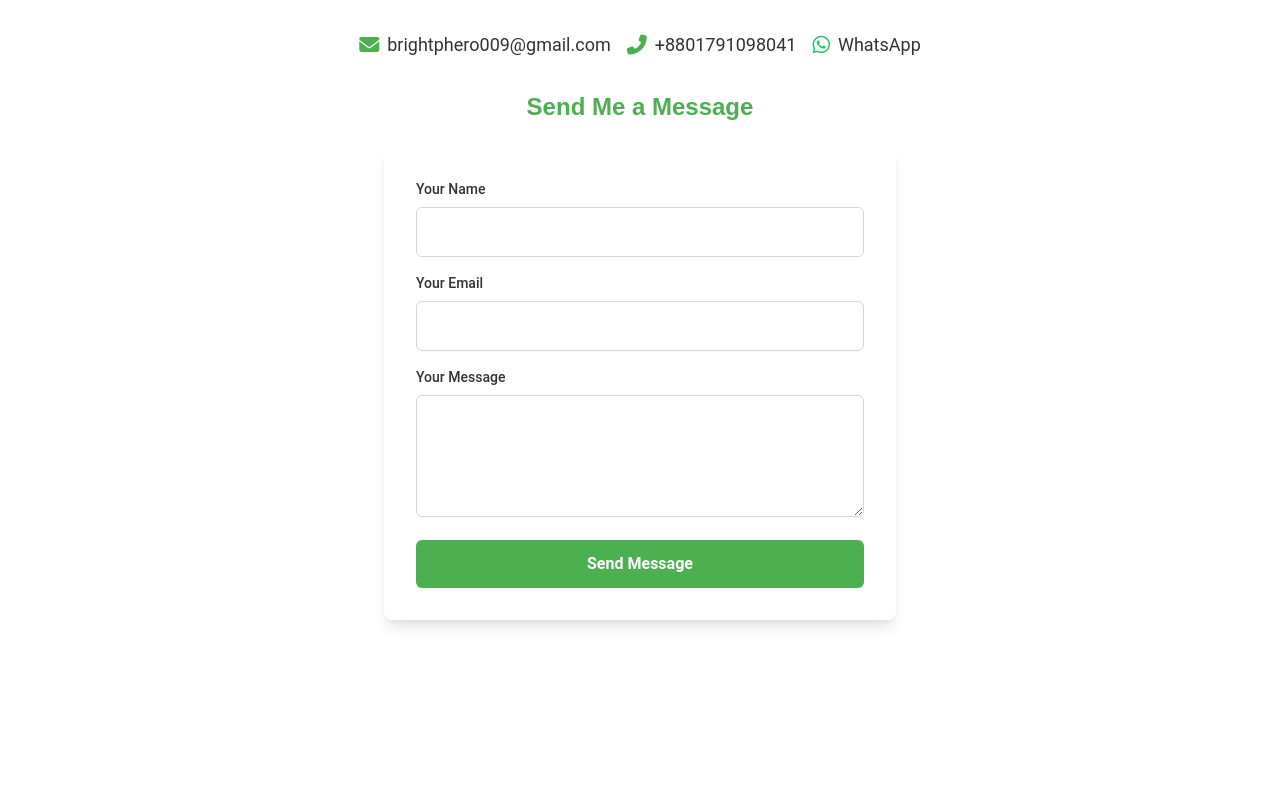
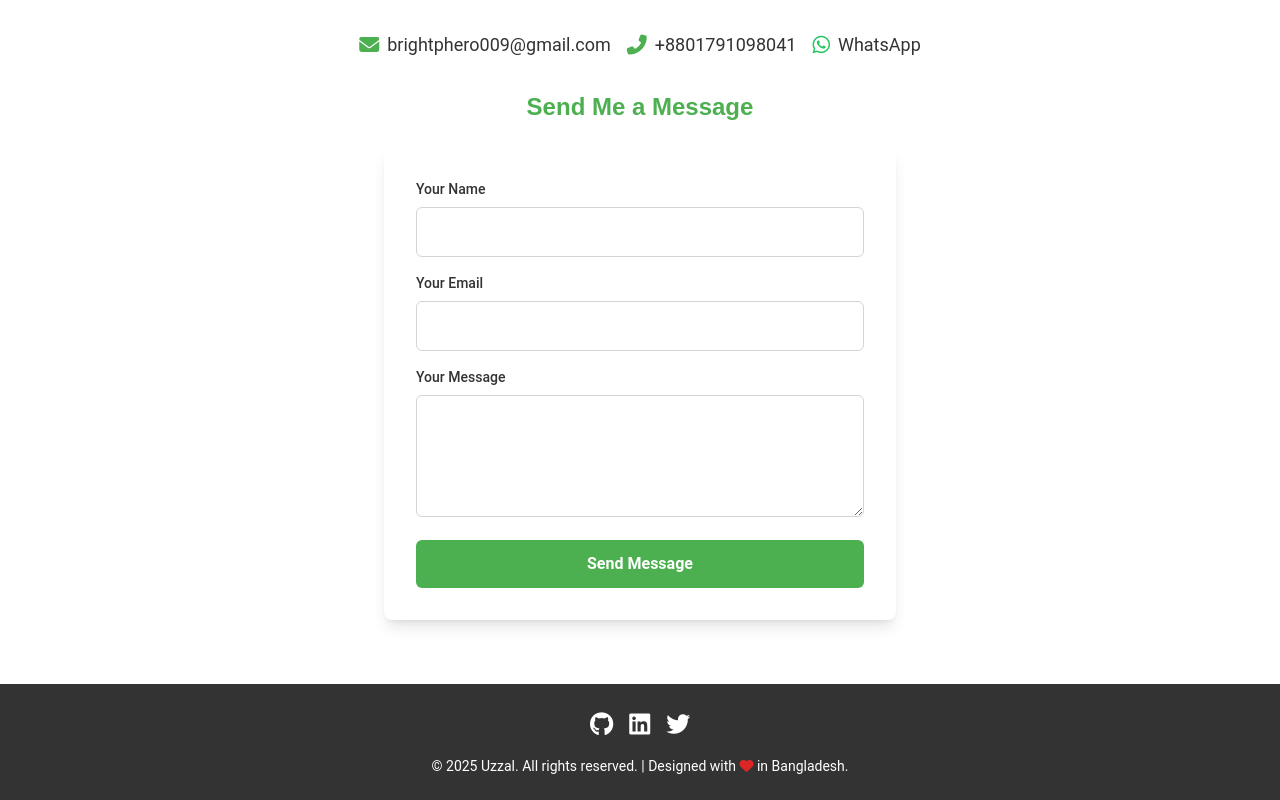
Before and after one commit to mohammaduzzal/my-portfolio, a React (Vite) app: page / in a window 1280 px wide. Shown: the part 2293-3093 px from the top of the page. Before the commit the page ends 2977 px from the top, so only its background shows below. Built offline with nearby package versions, Linux system fonts and the light colour scheme.

Commit message:
added footer

```diff
--- a/src/shared/Footer.jsx
+++ b/src/shared/Footer.jsx
@@ -1,9 +1,26 @@
 
 const Footer = () => {
     return (
-        <div>
+        <footer className="bg-neutral py-6 text-white text-center">
+        <div className="max-w-7xl mx-auto px-4 sm:px-6 lg:px-8">
+          <div className="flex justify-center items-center space-x-4 mb-4">
+            {/* Social Media Links */}
+            <a href="https://github.com/mohammaduzzal" target="_blank" rel="noopener noreferrer">
+              <i className="fab fa-github text-2xl hover:text-primary transition-all"></i>
+            </a>
+            <a href="https://www.linkedin.com/in/mohammad-uzzal-289a24283/" target="_blank" rel="noopener noreferrer">
+              <i className="fab fa-linkedin text-2xl hover:text-primary transition-all"></i>
+            </a>
+            <a href="https://x.com/bright0001011" target="_blank" rel="noopener noreferrer">
+              <i className="fab fa-twitter text-2xl hover:text-primary transition-all"></i>
+            </a>
+          </div>
 
+          <p className="text-sm">
+            &copy; {new Date().getFullYear()} Uzzal. All rights reserved. | Designed with <i class="text-red-600 fa-solid fa-heart"></i> in Bangladesh.
+          </p>
         </div>
+      </footer>
     );
 };
 
```
